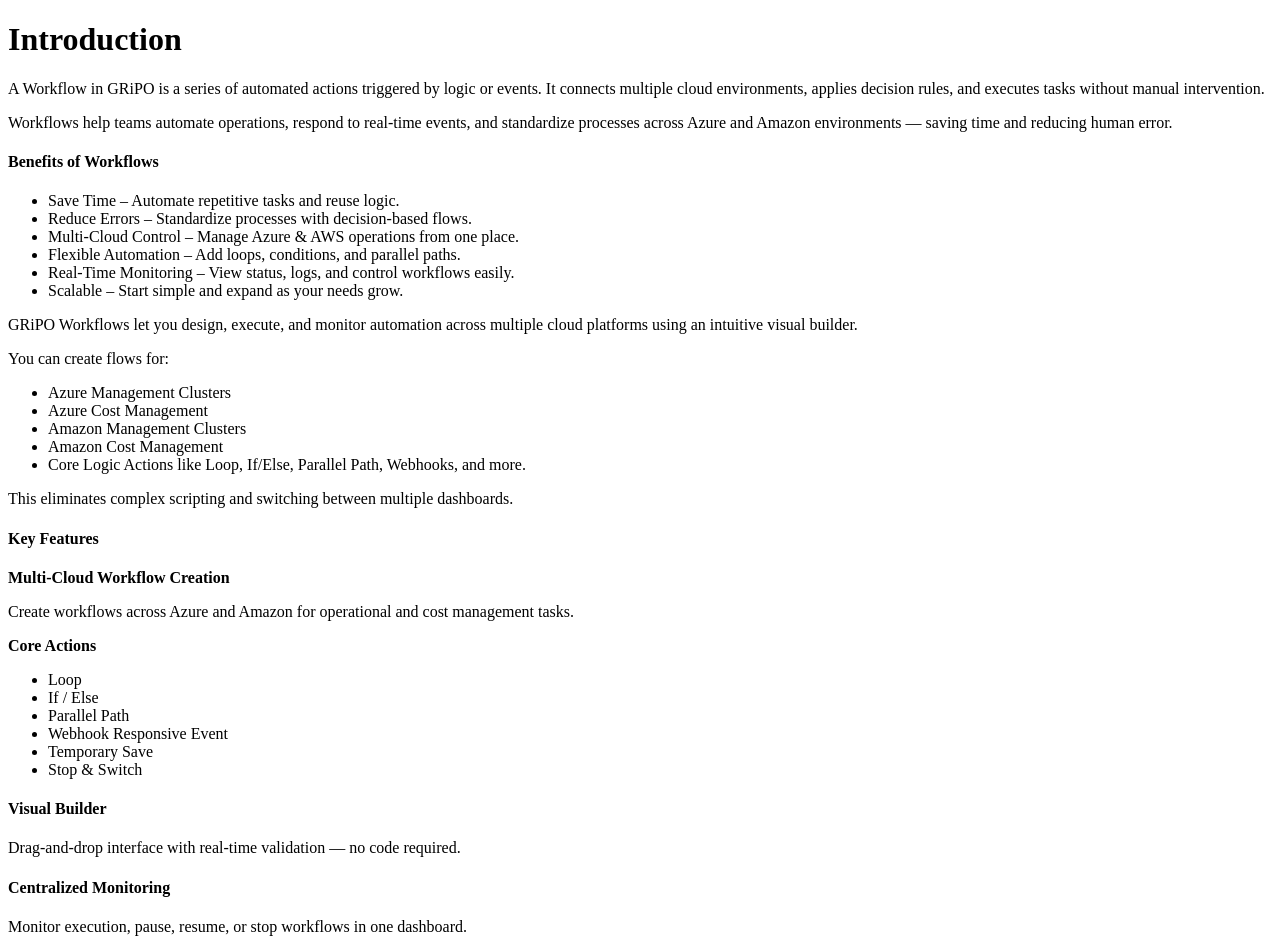
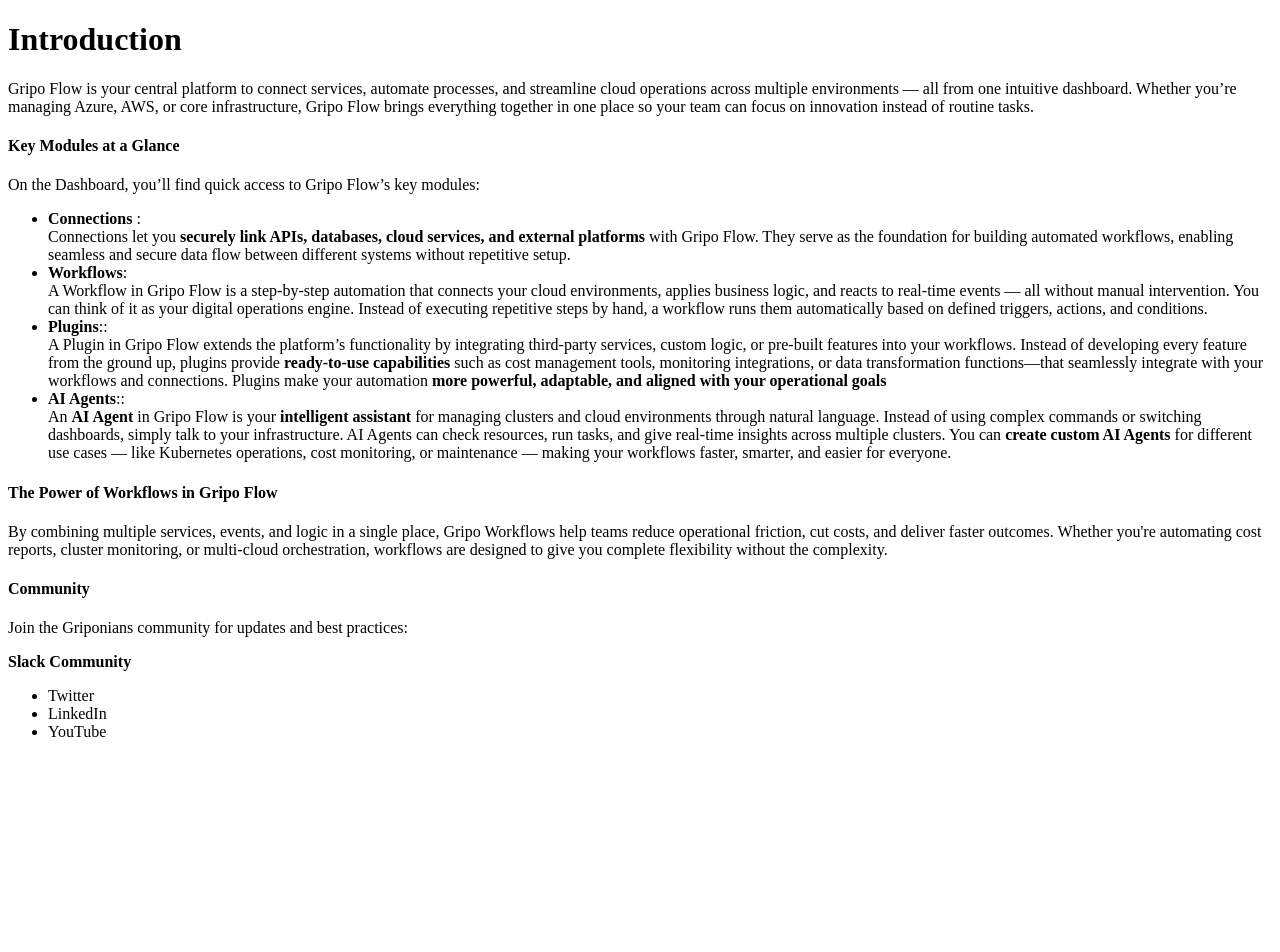
Before and after one commit to syedanaqvi72/docs-workflows-io, a Next.js app: page / in a window 1280 px wide. Shown: the top 952 px of the page. After the commit the page ends 800 px from the top, so only its background shows below. Built offline with nearby package versions, Linux system fonts and the light colour scheme.

Commit message:
text pattern change

```diff
--- a/pages/index.mdx
+++ b/pages/index.mdx
@@ -1,55 +1,27 @@
 # Introduction
- A Workflow in GRiPO is a series of automated actions triggered by logic or events. It connects multiple cloud environments, applies decision rules, and executes tasks without manual intervention.
+ Gripo Flow is your central platform to connect services, automate processes, and streamline cloud operations across multiple environments — all from one intuitive dashboard.
+Whether you’re managing Azure, AWS, or core infrastructure, Gripo Flow brings everything together in one place so your team can focus on innovation instead of routine tasks.
 
-Workflows help teams automate operations, respond to real-time events, and standardize processes across Azure and Amazon environments — saving time and reducing human error.
+#### Key Modules at a Glance
+On the Dashboard, you’ll find quick access to Gripo Flow’s key modules:
+* <b> Connections </b>:<br />
+Connections let you<b> securely link APIs, databases, cloud services, and external platforms </b>with Gripo Flow. They serve as the foundation for building automated workflows, enabling seamless and secure data flow between different systems without repetitive setup.
+* <b> Workflows</b>:<br />
+A Workflow in Gripo Flow is a step-by-step automation that connects your cloud environments, applies business logic, and reacts to real-time events — all without manual intervention.
+You can think of it as your digital operations engine. Instead of executing repetitive steps by hand, a workflow runs them automatically based on defined triggers, actions, and conditions.
+* <b> Plugins</b>::<br />
+A Plugin in Gripo Flow extends the platform’s functionality by integrating third-party services, custom logic, or pre-built features into your workflows.
+Instead of developing every feature from the ground up, plugins provide <b>ready-to-use capabilities</b> such as cost management tools, monitoring integrations, or data transformation functions—that seamlessly integrate with your workflows and connections.
+Plugins make your automation<b> more powerful, adaptable, and aligned with your operational goals</b>
+* <b> AI Agents</b>::<br />
+An <b>AI Agent</b> in Gripo Flow is your <b>intelligent assistant </b>for managing clusters and cloud environments through natural language.
+Instead of using complex commands or switching dashboards, simply talk to your infrastructure. AI Agents can check resources, run tasks, and give real-time insights across multiple clusters.
+You can <b>create custom AI Agents</b> for different use cases — like Kubernetes operations, cost monitoring, or maintenance — making your workflows faster, smarter, and easier for everyone.
 
-#### Benefits of Workflows
-* Save Time – Automate repetitive tasks and reuse logic.
-* Reduce Errors – Standardize processes with decision-based flows.
-* Multi-Cloud Control – Manage Azure & AWS operations from one place.
-* Flexible Automation – Add loops, conditions, and parallel paths.
-* Real-Time Monitoring – View status, logs, and control workflows easily.
-* Scalable – Start simple and expand as your needs grow.
+#### The Power of Workflows in Gripo Flow
 
-GRiPO Workflows let you design, execute, and monitor automation across multiple cloud platforms using an intuitive visual builder.
-
-You can create flows for:
-* Azure Management Clusters
-* Azure Cost Management
-* Amazon Management Clusters
-* Amazon Cost Management
-* Core Logic Actions like Loop, If/Else, Parallel Path, Webhooks, and more.
-
-This eliminates complex scripting and switching between multiple dashboards.
-
-
-#### Key Features
-<b>Multi-Cloud Workflow Creation</b>
-
-Create workflows across Azure and Amazon for operational and cost management tasks.
-
-<b> Core Actions</b>
-* Loop
-* If / Else
-* Parallel Path
-* Webhook Responsive Event
-* Temporary Save
-* Stop & Switch
-
-#### Visual Builder
-
-Drag-and-drop interface with real-time validation — no code required.
-
-#### Centralized Monitoring
-
-Monitor execution, pause, resume, or stop workflows in one dashboard.
-
-#### Why Use GRiPO Workflows
-
-* Eliminate repetitive work
-* Improve efficiency
-* Integrate with external tools easily
-* Optimize costs and operations from one place
+By combining multiple services, events, and logic in a single place, Gripo Workflows help teams reduce operational friction, cut costs, and deliver faster outcomes.
+Whether you're automating cost reports, cluster monitoring, or multi-cloud orchestration, workflows are designed to give you complete flexibility without the complexity.
 
 #### Community
 
```
